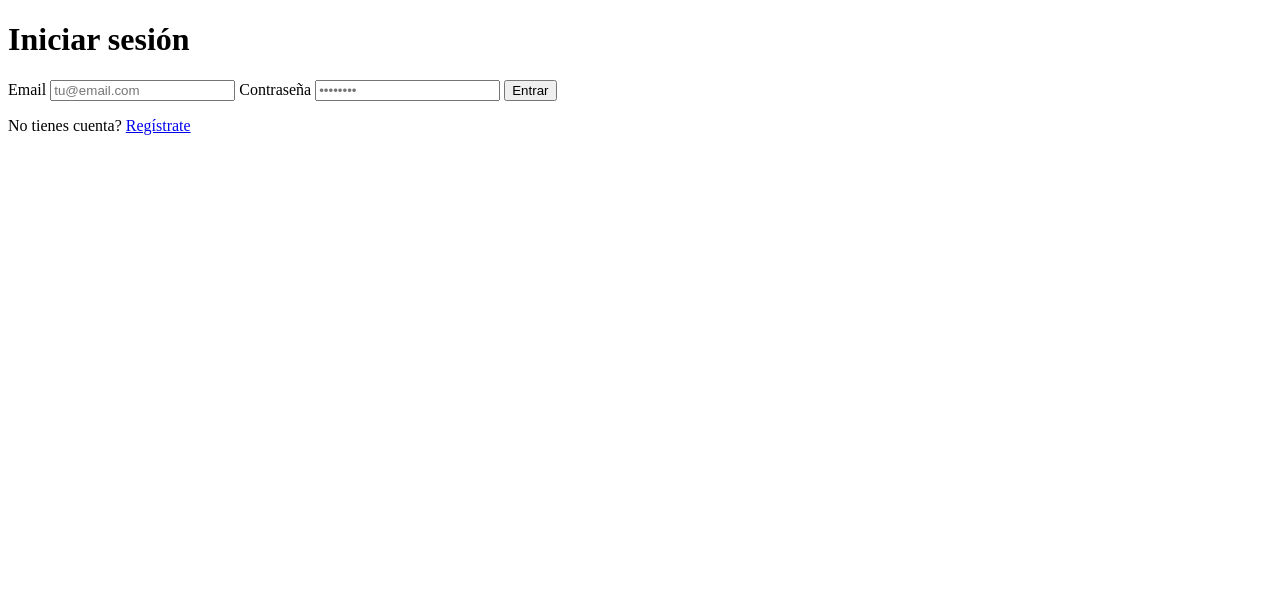
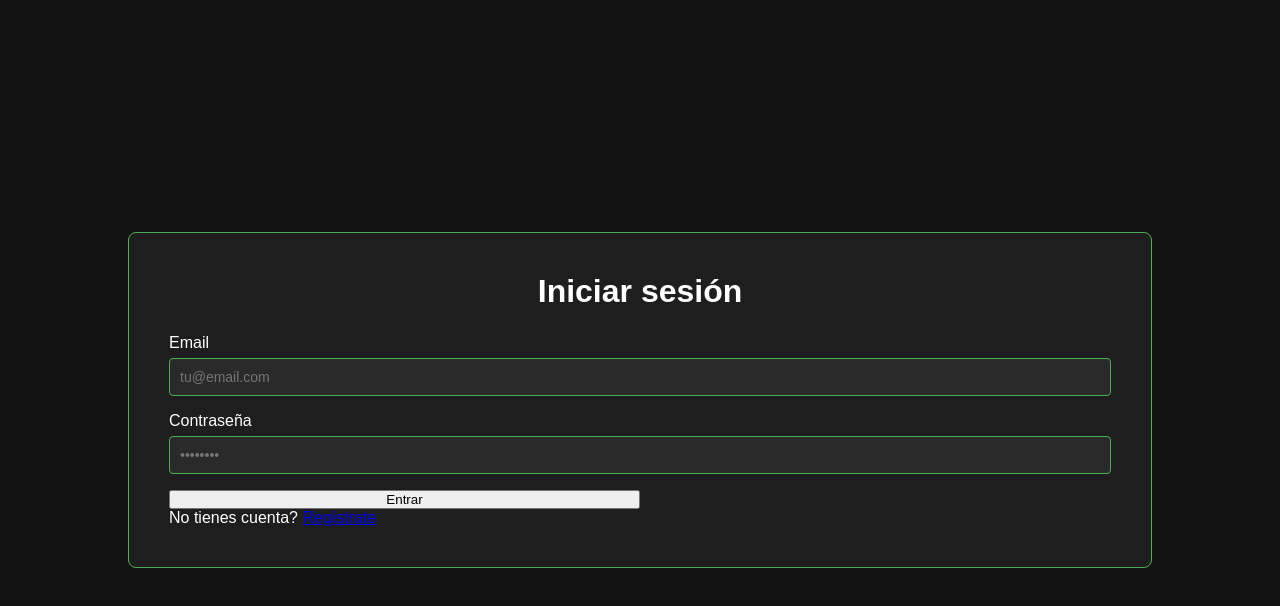
Before and after one commit to alejandro-911/Proyecto_BDD_LLMS, a website: page frontend/login/index.html in a window 1280 px wide. Drawn offline with Linux system fonts and the light colour scheme.

Commit message:
css en proceso

```diff
--- a/frontend/login/index.html
+++ b/frontend/login/index.html
@@ -4,11 +4,11 @@
     <meta charset="UTF-8">
     <meta name="viewport" content=""width=device-width, initial-scale="1.0">
     <title>PadelMatch - Login</title>
-    <link rel="stylesheet" href="/style.css">
+    <link rel="stylesheet" href="./style.css"> <!-- ./style con punto al principio significa en la misma carpeta -->
 </head>
 <body>
-
-    <h1>Iniciar sesión</h1>
+    <div class="contenedor">
+            <h1>Iniciar sesión</h1>
 
     <form id="form-login">
         <label for="email">Email</label>
@@ -25,7 +25,11 @@
 
         <p>No tienes cuenta? <a href="/">Regístrate</a></p>
 
-        <script type="module" src="/src/login.js"></script>
+
+    </div>
+
+
+    <script type="module" src="/src/login.js"></script>
 
 </body>
 </html>
--- a/frontend/login/style.css
+++ b/frontend/login/style.css
@@ -0,0 +1,57 @@
+* {
+    margin: 0;
+    padding: 0;
+    box-sizing: border-box;
+}
+
+body {
+   background-color: #121212;
+   color: #ffffff;
+   font-family: Arial, sans-serif;
+   min-height: 100vh;
+   display: flex;
+   justify-content: center;
+   align-items: center;
+}
+
+.contenedor {
+    background-color: #1e1e1e;
+    border: 1px solid #4caf50;
+    border-radius: 8px;
+    padding: 40px;
+    width: 80%;
+    max-width: 400%;
+    display: flex;
+    flex-direction: column;
+
+}
+
+h1 {
+    color: #ffffff;
+    margin-bottom: 24px;
+    text-align: center;
+}
+
+label {
+    display: block;
+    margin-bottom: 6px;
+
+}
+
+input {
+    width: 100%;
+    padding: 10px;
+    margin-bottom: 16px;
+    background-color: #2a2a2a;
+    border: 1px solid #4caf50;
+    border-radius: 4px;
+    color: #ffffff; /* color de texto */
+    font-size: 14px;
+}
+
+button {
+    width: 50%;
+    text-align: center;
+
+
+}
--- /dev/null
+++ b/frontend/style.css
@@ -0,0 +1,83 @@
+* {
+    margin: 0;
+    padding: 0;
+    box-sizing: border-box;
+
+}
+
+body {
+    background-color: #121212;
+    color: #ffffff;
+    font-family: Arial, sans-serif;
+    min-height: 100vh;
+    display: flex;
+    justify-content: center;
+    align-items: center;
+}
+
+.contenedor {
+    background-color: #1e1e1e;
+    border: 1px solid #4caf50;
+    border-radius: 8px;
+    padding: 40px;
+    width: 100%;
+    max-width: 400px; /* revisar */
+    display: flex;
+    flex-direction: column;
+}
+
+h1 {
+    color: #ffffff;
+    margin-bottom: 24px;
+    text-align: center;
+
+}
+
+label {
+    display: block;
+    margin-bottom: 6px;
+
+
+}
+
+input, select {
+    width: 100%;
+    padding: 10px;
+    margin-bottom: 16px;
+    background-color: #2a2a2a;
+    border: 1px solid #4caf50;
+    border-radius: 4px;
+    color: #ffffff;
+    font-size: 14px;
+}
+
+button {
+    width: 100%;
+    padding: 12px;
+    background-color: #4caf4c;
+    color: #ffffff;
+    border: none;
+    border-radius: 4px;
+    font-size: 16px;
+    cursor: pointer;
+
+}
+
+button:hover {
+    background-color: #43a047;
+
+}
+
+a {
+    color: #4caf50;
+}
+p {
+    margin-top: 12px;
+    color: #aaaaaa;
+    font-size: 14px;
+    text-align: center;
+
+}
+.mensaje-error {
+    color: #f44336;
+}
```
Also changed, not shown: frontend/index.html (+7 -2 lines), frontend/tablon/index.html (+1 -0 lines), frontend/registro/style.css (deleted).
